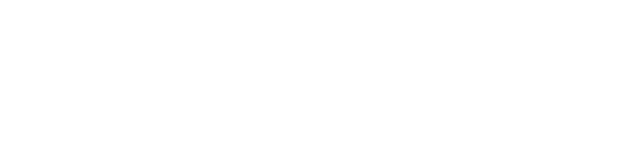
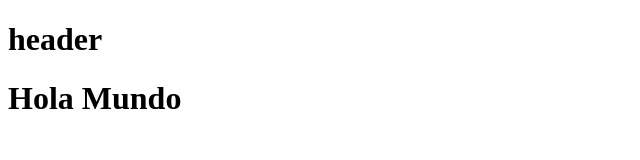
Before and after one commit to webjmh/cursogithub, a plain HTML site: page index.html in a window 1280 px wide. Shown: the whole page, without its empty margins (0-640 px from the left). Drawn offline with Linux system fonts and the light colour scheme.

Commit message:
Agreamos header

```diff
--- a/index.html
+++ b/index.html
@@ -2,9 +2,12 @@
 <html lang="en">
 <head>
 	<meta charset="utf-8">
-	<title>Hola Mundo</title>
+	<title>Git y Github</title>
 </head>
 <body>
-
+	<header>
+		<h1>header</h1>
+	</header>
+	<h1>Hola Mundo</h1>
 </body>
 </html>
```
Also changed, not shown: 1 other file.
